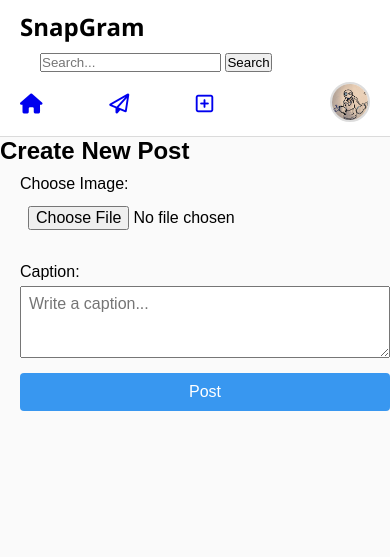
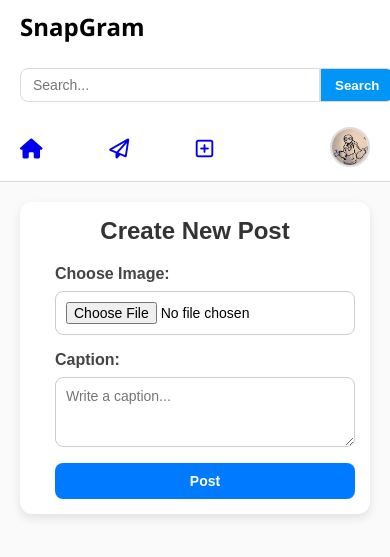
Before and after one commit to Coderxplus/snapgram, a Django app: page /post in a window 390 px wide. Shown: the top 557 px of the page. Run offline with Django 5.2, Linux system fonts and the light colour scheme; a user stored in the database is signed in; data comes from the database, SQL or seed files in the repository; both versions use the stored data as it was after the commit.

Commit message:
Imporved Ui for both mobile view

```diff
--- a/accounts/templates/edit_profile.html
+++ b/accounts/templates/edit_profile.html
@@ -53,7 +53,7 @@
 
         <!-- Buttons -->
         <div class="button-group">
-          <button type="submit" class="btn save">Save Changes</button>
+          <bu1tton type="submit" class="btn save">Save Changes</bu1tton>
           <a href="{% url "profile" edit_user.user.username %}" class="btn cancel">Cancel</a>
         </div>
       </form>
--- a/core/templates/edit_post.html
+++ b/core/templates/edit_post.html
@@ -17,7 +17,7 @@
             <img src="{{ post.user.profile.profile_pic.url }}" alt="User" class="avatar-edit">
             <span class="username">{{ post.user.username }}</span>
 
-            {% if user == post.user %}
+            {% if request.user == post.user %}
                 <button class="btn-edit"><i class="fas fa-edit"></i> Edit</button>
                 <form class="del-btn" method="POST" action="{% url 'delete_post' post.id %}">
                     {% csrf_token %}
--- a/core/urls.py
+++ b/core/urls.py
@@ -3,11 +3,10 @@
 
 urlpatterns = [
     path("", views.home, name="home"),
-    # path("profile", views.profile, name="profile"),
     path("profile/<str:user>/", views.profile, name="profile"),
     path("post", views.create_post, name="post"),
     path('like/<int:post_id>/', views.like_post, name='like_post'),
-    path('post/<str:user>/<int:post_id>', views.post_detail, name="post"),
+    path('post/<int:post_id>', views.post_detail, name="post_detail"),
     path('post/<int:post_id>/edit/', views.edit_post, name='post_edit'),
     path('del/<int:post_id>/', views.del_post, name='delete_post'),
     path("follow/<str:username>", views.follow_user, name="follow"),
--- a/core/views.py
+++ b/core/views.py
@@ -72,16 +72,17 @@
         post.likes.remove(request.user)
     else:
         post.likes.add(request.user)
-    return redirect('home')
+    return redirect(request.META.get('HTTP_REFERER', 'home'))
+
 
 # Post Detail Page
 @login_required
-def post_detail(request, post_id, user):
+def post_detail(request, post_id):
     post = get_object_or_404(Post, id=post_id)
     return render(request, 'edit_post.html', {'post': post})
-
 @login_required
 def edit_post(request, post_id):
+
     post = get_object_or_404(Post, id=post_id, user=request.user)  # only own posts
 
     if request.method == 'POST':
@@ -94,8 +95,7 @@
 
     return render(request, 'edit_post.html', {'form': form, 'post': post})
 
-from django.shortcuts import get_object_or_404, redirect
-from django.contrib.auth.decorators import login_required
+
 
 @login_required
 def del_post(request, post_id):
@@ -135,6 +135,7 @@
         if text.strip():
             Comment.objects.create(post=post, user=request.user, text=text)
 
-    return redirect("home")
+    return redirect(request.META.get('HTTP_REFERER', 'home'))
+
 
 # Create your views here.
--- a/static/style/style2.css
+++ b/static/style/style2.css
@@ -250,14 +250,21 @@
 
     .feed {
     margin-top: 20px;
+    display: flex;
+    flex-direction: column;
+    align-items: center; /* centers posts horizontally */
   }
 
   .post {
     background: white;
     border: 1px solid #dbdbdb;
     margin-bottom: 20px;
-      border-radius: 5px;
+    border-radius: 8px;
+    width: 100%;
+    max-width: 500px; /* limits post width */
+    overflow: hidden;
   }
+
 
     .post-header {
       display: flex;
@@ -551,30 +558,87 @@
 }
 
 
+/* Reset */
+* {
+  margin: 0;
+  padding: 0;
+  box-sizing: border-box;
+  font-family: Arial, sans-serif;
+}
+
+/* Container styling */
+.post-form-container {
+  max-width: 500px;
+  margin: 50px auto;
+  padding: 20px;
+  background: #fff;
+  border-radius: 12px;
+  box-shadow: 0 4px 10px rgba(0, 0, 0, 0.1);
+}
+
+.post-form-container h2 {
+  text-align: center;
+  margin-bottom: 20px;
+  color: #333;
+  font-size: 24px;
+}
+
+/* Form styling */
 .post-form {
   display: flex;
   flex-direction: column;
 }
 
 .post-form label {
-    margin: 10px 0 5px;
+  margin-bottom: 8px;
+  font-weight: bold;
+  color: #444;
 }
 
-.post-form textarea,
-.post-form input[type="file"] {
-    margin-bottom: 15px;
-    padding: 8px;
+.post-form input[type="file"],
+.post-form textarea {
+  margin-bottom: 16px;
+  padding: 10px;
+  font-size: 14px;
+  border: 1px solid #ccc;
+  border-radius: 8px;
+  outline: none;
+  transition: border 0.3s ease;
+}
+
+.post-form input[type="file"]:focus,
+.post-form textarea:focus {
+  border-color: #007bff;
+}
+
+/* Button styling */
+.post-form button {
+  padding: 12px;
+  background: #007bff;
+  color: #fff;
   font-size: 16px;
+  font-weight: bold;
+  border: none;
+  border-radius: 8px;
+  cursor: pointer;
+  transition: background 0.3s ease;
+}
+
+.post-form button:hover {
+  background: #0056b3;
+}
+
+/* Responsive */
+@media (max-width: 600px) {
+  .post-form-container {
+    margin: 20px;
+    padding: 15px;
   }
 
   .post-form button {
+    font-size: 14px;
     padding: 10px;
-    background-color: #3897f0;
-    color: white;
-    border: none;
-    font-size: 16px;
-    cursor: pointer;
-    border-radius: 4px;
+  }
 }
 
 @media (max-width: 768px) {
@@ -588,11 +652,21 @@
     width: 100%;
   }
 
+
     .nav-icons {
       justify-content: space-between;
       width: 100%;
     }
+
   }
+
+  @media (max-width: 500px) {
+  .post {
+    margin: 10px;
+    border-radius: 5px;
+  }
+}
+
 
 /* comment section */
 
--- a/templates/base2.html
+++ b/templates/base2.html
@@ -13,10 +13,10 @@
   />
 
   <!-- Custom Styles -->
-  <link rel="stylesheet" href="{% static 'style/style2.css' %}">
+  <link rel="stylesheet" href="{% static 'style/style2.css' %}?v={{ timestamp }}">
 
   <style>
-    /* You can add inline custom CSS here */
+    /* Inline custom CSS if needed */
   </style>
 </head>
 <body>
@@ -26,7 +26,7 @@
     <div class="logo">SnapGram</div>
 
     <!-- Search Form -->
-    <form method="GET" action="/">
+    <form method="GET" action="/" class="search-bar">
       <input
         type="text"
         name="q"
@@ -121,13 +121,35 @@
           activeSection = null;
         });
       });
+    });
 
+    // Handle comment submission via AJAX
+    document.querySelectorAll('.comment-form').forEach(form => {
+      form.addEventListener('submit', function(e) {
+        e.preventDefault();
 
+        const postId = this.dataset.postId;
+        const formData = new FormData(this);
+
+        fetch(this.action, {
+          method: 'POST',
+          body: formData,
+          headers: {
+            'X-Requested-With': 'XMLHttpRequest'
+          }
+        })
+        .then(response => response.json())
+        .then(data => {
+          if (data.success) {
+            const commentsList = document.querySelector(`#comment-section-${postId} .comments-list`);
+            const newComment = `<p><strong>${data.username}</strong> ${data.text}</p>`;
+            commentsList.insertAdjacentHTML('beforeend', newComment);
+            this.reset();
+          }
+        });
+      });
     });
   </script>
 
 </body>
 </html>
-
-</body>
-</html>
```
Also changed, not shown: core/templates/home.html (+14 -9 lines), core/templates/profile.html (+6 -1 lines), README.md, db.sqlite3, media/posts/c665432e-0b40-45af-92eb-6679e69d47f2.jpeg (added). Lines whose indentation alone changed are shown as unchanged.
